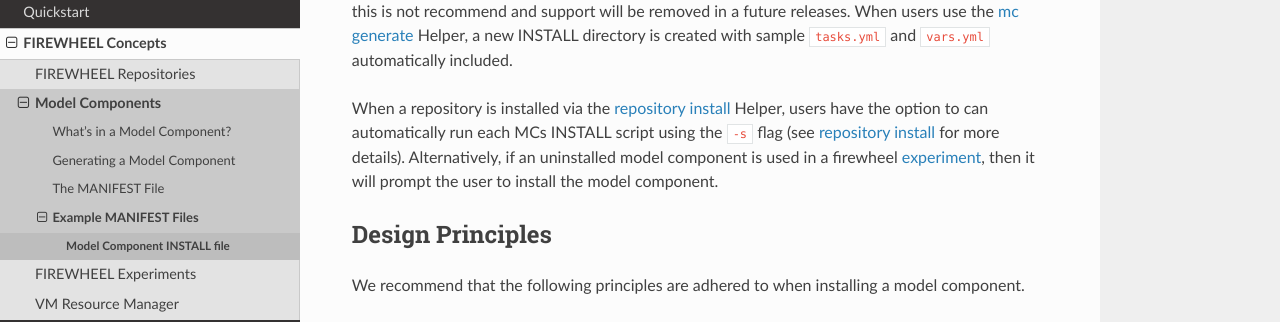
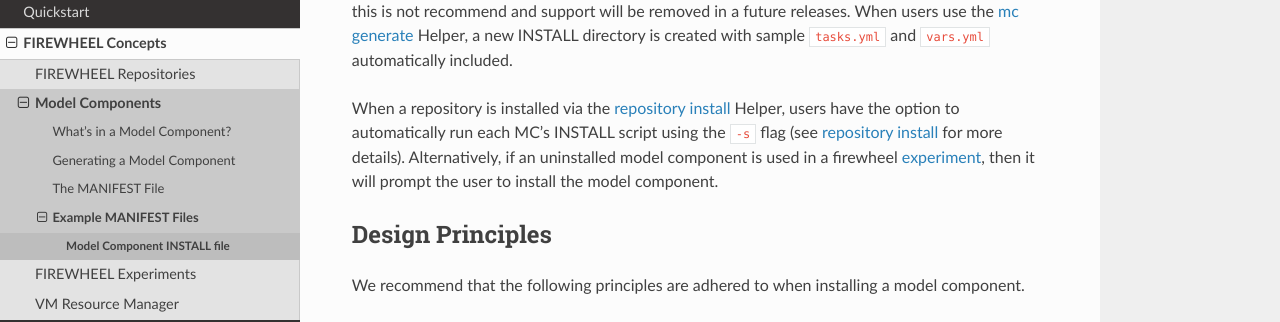
Before and after one commit to sdelliot/firewheel, a Sphinx documentation site: the page built from docs/source/model_component/mc_install.rst, in a window 1280 px wide and 900 px high. Shown: the part 282-604 px from the top of the window. Built offline with Sphinx 7.4.7 and the Read the Docs theme 3.1.0, drawn with Linux system fonts in a browser that asks for light colours; pages that are not in the unit, such as notebooks, are missing from menus; the version number could not be read and is left out.

Commit message:
Update docs/source/model_component/mc_install.rst
Co-authored-by: gregjacobus <30842019+gregjacobus@users.noreply.github.com>
Signed-off-by: Steven Elliott <6461548+sdelliot@users.noreply.github.com>

```diff
--- a/docs/source/model_component/mc_install.rst
+++ b/docs/source/model_component/mc_install.rst
@@ -10,7 +10,7 @@ Alternatively, ``INSTALL`` can be an executable script (as denoted by a `shebang
 When users use the :ref:`helper_mc_generate` Helper, a new INSTALL directory is created with sample ``tasks.yml`` and ``vars.yml`` automatically included.
 
 
-When a repository is installed via the :ref:`helper_repository_install` Helper, users have the option to can automatically run each MCs INSTALL script using the ``-s`` flag (see :ref:`helper_repository_install` for more details).
+When a repository is installed via the :ref:`helper_repository_install` Helper, users have the option to automatically run each MC's INSTALL script using the ``-s`` flag (see :ref:`helper_repository_install` for more details).
 Alternatively, if an uninstalled model component is used in a firewheel :ref:`helper_experiment`, then it will prompt the user to install the model component.
 
 *****************
```
